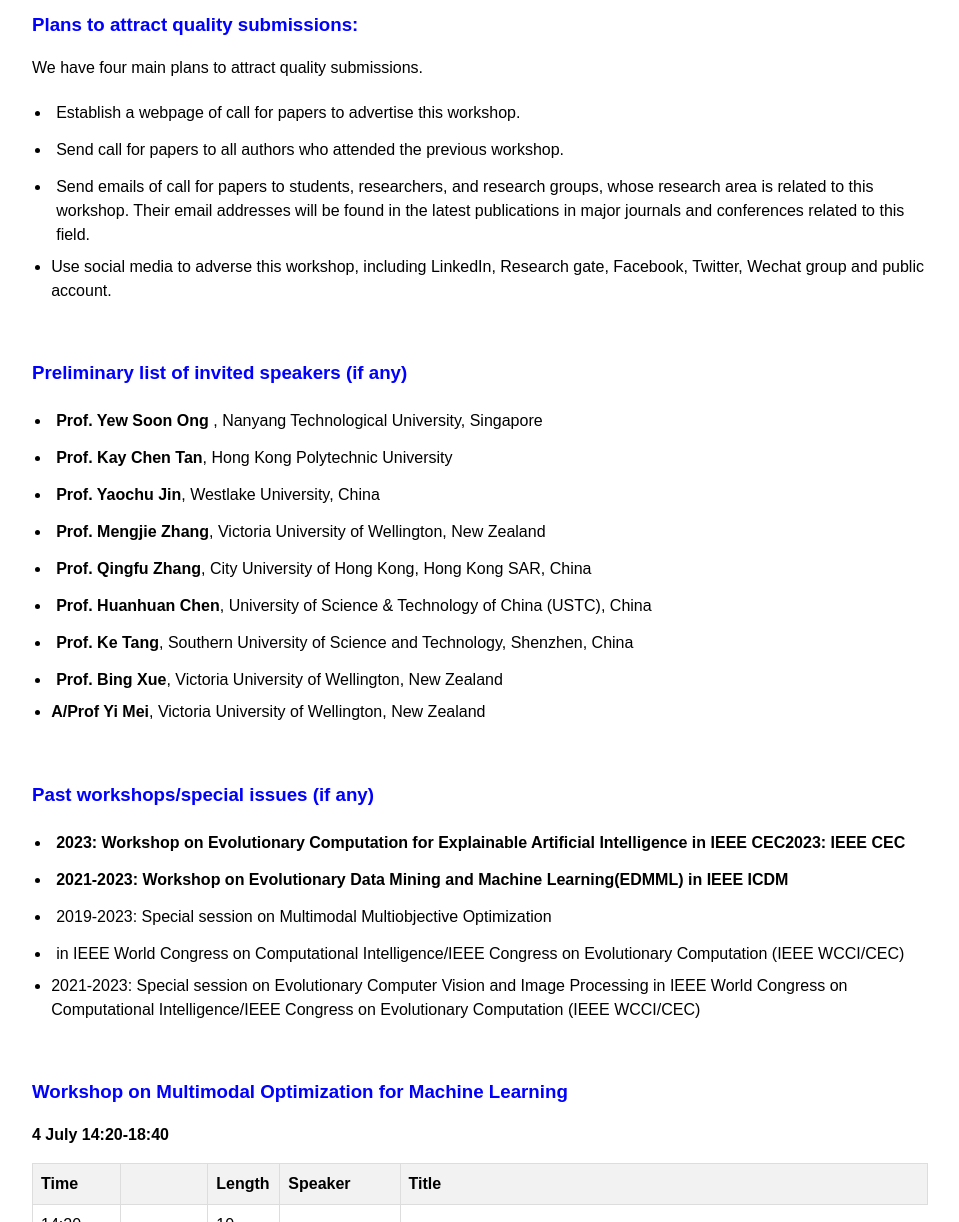
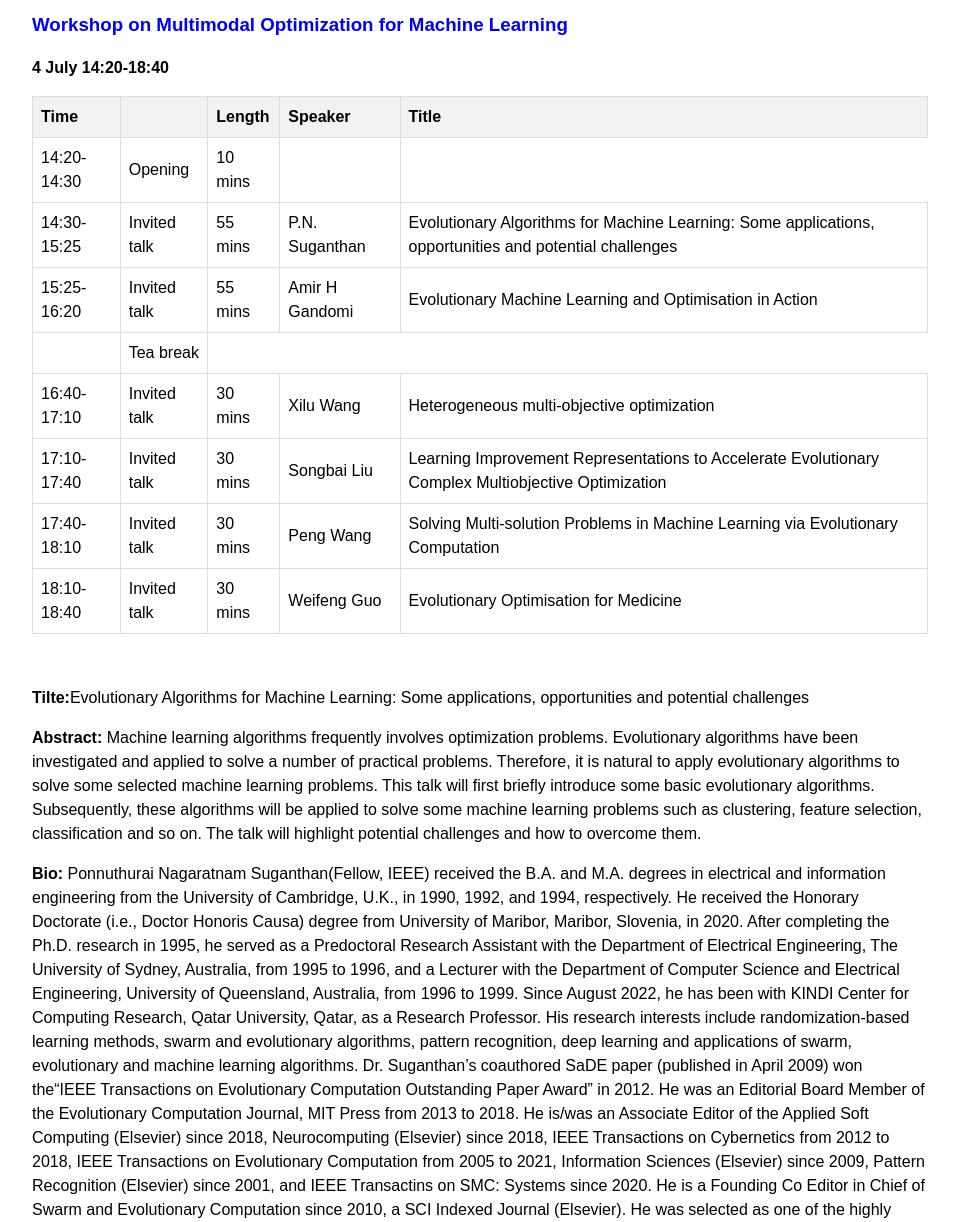
Before and after one commit to YingBi92/2024CEC_MMMLw, a plain HTML site: page index.html in a window 1280 px wide. Shown: the part 2420-3642 px from the top of the page, without its empty margins (160-1119 px from the left). Drawn offline with Linux system fonts and the light colour scheme.

Commit message:
Update index.html

```diff
--- a/index.html
+++ b/index.html
@@ -108,43 +108,6 @@ li:not(:last-child) {
 <li> Real-world multimodal applications</li>
 </ul>
 </p>
-
-
-
-<p>&nbsp;</p>
-<h3><font color="#0000FF">Plans to attract quality submissions:</font></h3>
-<p>We have four main plans to attract quality submissions.</p>
-<ul style="padding-left: 1.2em;">
-    <li > Establish a webpage of call for papers to advertise this workshop.</li>
-    <li>Send call for papers to all authors who attended the previous workshop.</li>
-    <li>Send emails of call for papers to students, researchers, and research groups, whose research area is related to this workshop. Their email addresses will be found in the latest publications in major journals and conferences related to this field.</li>
-    <li>Use social media to adverse this workshop, including LinkedIn, Research gate, Facebook, Twitter, Wechat group and public account.</li>
-</ul>
-
-<p>&nbsp;</p>
-<h3><font color="#0000FF">Preliminary list of invited speakers (if any)</font></h3>
-<ul style="padding-left: 1.2em;">
-     <li ><b>Prof. Yew Soon Ong</b> , Nanyang Technological University, Singapore</li>
-     <li ><b>Prof. Kay Chen Tan</b>, Hong Kong Polytechnic University</li>
-     <li ><b>Prof. Yaochu Jin</b>, Westlake University, China</li>
-     <li ><b>Prof. Mengjie Zhang</b>, Victoria University of Wellington, New Zealand</li>
-     <li ><b>Prof. Qingfu Zhang</b>, City University of Hong Kong, Hong Kong SAR, China</li>
-     <li ><b>Prof. Huanhuan Chen</b>, University of Science & Technology of China (USTC), China</li>
-     <li ><b>Prof. Ke Tang</b>, Southern University of Science and Technology, Shenzhen, China</li>
-     <li ><b>Prof. Bing Xue</b>, Victoria University of Wellington, New Zealand</li>
-     <li ><b>A/Prof Yi Mei</b>, Victoria University of Wellington, New Zealand</li>
-</ul>
-
-<p>&nbsp;</p>
-<h3><font color="#0000FF">Past workshops/special issues (if any)</font></h3>
-<ul style="padding-left: 1.2em;">
-     <li ><b>2023: Workshop on Evolutionary Computation for Explainable Artificial Intelligence in IEEE CEC2023: IEEE CEC</b></li>
-     <li ><b>2021-2023: Workshop on Evolutionary Data Mining and Machine Learning(EDMML) in IEEE ICDM</b></li>
-     <li >2019-2023: Special session on Multimodal Multiobjective Optimization</li>
-     <li >in IEEE World Congress on Computational Intelligence/IEEE Congress on Evolutionary Computation (IEEE WCCI/CEC)</li>
-     <li >2021-2023: Special session on Evolutionary Computer Vision and Image Processing in IEEE World Congress on Computational Intelligence/IEEE Congress on Evolutionary Computation (IEEE WCCI/CEC)</li>
-</ul>
-
 
 <p>&nbsp;</p>
 <head>
```
